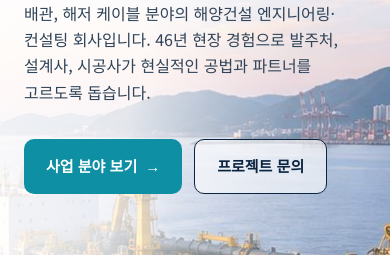
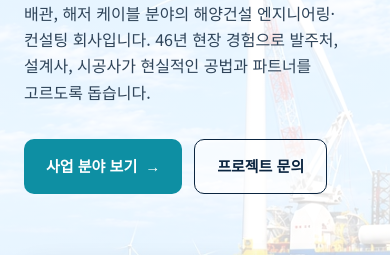
Before and after one commit to inusel/komarine-solution, a plain HTML site: page index.html in a window 390 px wide. Shown: the part 347-602 px from the top of the page. Drawn offline with Linux system fonts and the light colour scheme.

Commit message:
Hero: offshore wind installation vessel image

```diff
--- a/index.html
+++ b/index.html
@@ -55,8 +55,8 @@ header.solid .burger{color:var(--navy)}
 
 /* HERO */
 .hero{position:relative;min-height:100vh;display:flex;align-items:center;color:var(--navy);padding:120px 0 80px;background:#eaf4fa;overflow:hidden}
-.hero::before{content:"";position:absolute;inset:0;background:url('hero.jpg') center/cover no-repeat;filter:brightness(1.22) saturate(1.12) contrast(.96)}
-.hero::after{content:"";position:absolute;inset:0;background:linear-gradient(100deg,rgba(255,255,255,.93) 0%,rgba(255,255,255,.82) 38%,rgba(240,248,252,.35) 66%,rgba(255,255,255,0) 100%)}
+.hero::before{content:"";position:absolute;inset:0;background:url('hero-wind.jpg') 75% center/cover no-repeat;filter:brightness(1.06) saturate(1.02)}
+.hero::after{content:"";position:absolute;inset:0;background:linear-gradient(100deg,rgba(255,255,255,.9) 0%,rgba(255,255,255,.78) 36%,rgba(240,248,252,.25) 60%,rgba(255,255,255,0) 72%)}
 .hero .wrap{position:relative;width:100%;z-index:1}
 .hero .tag{display:inline-block;font-size:13px;font-weight:700;letter-spacing:.16em;text-transform:uppercase;color:var(--sea);margin-bottom:18px}
 .hero h1{font-size:clamp(34px,5.2vw,62px);line-height:1.15;font-weight:800;max-width:820px;letter-spacing:-.02em;color:var(--navy)}
@@ -244,6 +244,8 @@ footer b{color:#cfdae6}
   .lang{margin:12px 0 0;align-self:flex-start;border-color:var(--line)}
   .lang button{color:var(--muted)}
   .burger{display:block}
+  .hero::before{background-position:80% center}
+  .hero::after{background:linear-gradient(180deg,rgba(255,255,255,.92) 0%,rgba(255,255,255,.86) 58%,rgba(255,255,255,.45) 100%)}
   .stats{grid-template-columns:repeat(2,1fr)}
   .steps{grid-template-columns:repeat(2,1fr)}
   .step:nth-child(2){border-right:0}
```
Also changed, not shown: hero-wind.jpg (added).
